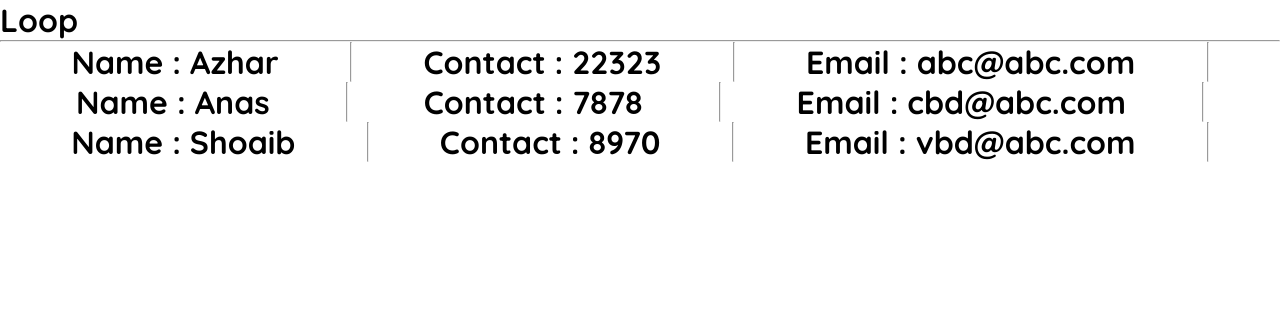
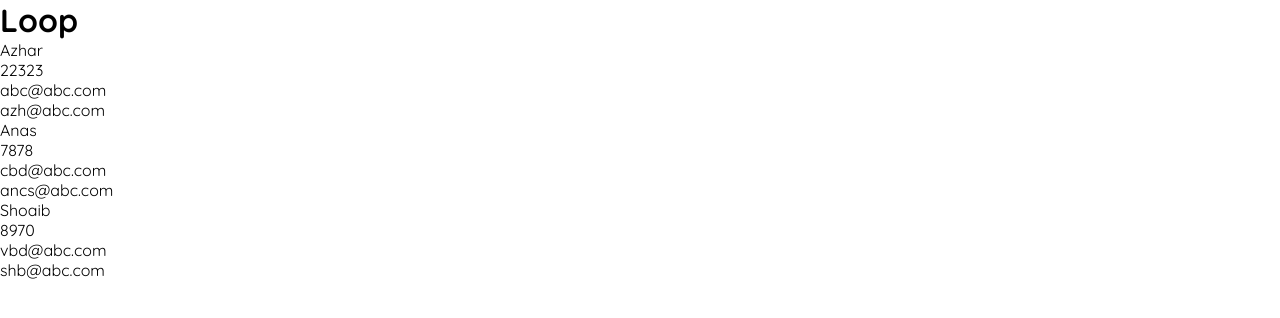
Before and after one commit to azharsiddiqui1234/Angular_From_Start_Tut, an Angular app: page / in a window 1280 px wide. Shown: the top 318 px of the page. Built offline with nearby package versions, Linux system fonts and the light colour scheme.

Commit message:
nested loop

```diff
--- a/src/app/app.component.html
+++ b/src/app/app.component.html
@@ -1,14 +1,12 @@
 <h1>Loop</h1>
-<!-- Simple Loop -->
-<!-- <h1 *ngFor="let users of users">{{users}}</h1> -->
-<hr/>
 
-<!-- Object Loop -->
-<div *ngFor="let users of users" style="display: flex; justify-content: space-evenly;">
-    <h1>Name : {{users.name}}</h1>
-    <hr/>
-    <h1>Contact : {{users.conact}}</h1>
-    <hr/>
-    <h1>Email : {{users.email}}</h1>
-    <hr/>
+<div *ngFor=" let users of users">
+    <ul>
+        <li>{{users.name}}</li>
+        <li>{{users.conact}}</li>
+        <ul *ngFor="let user_email of users.email">
+            <li>{{user_email.personal_email}}</li>
+            <li>{{user_email.work_email}}</li>
+        </ul>
+    </ul>
 </div>
--- a/src/app/app.component.ts
+++ b/src/app/app.component.ts
@@ -13,17 +13,32 @@ export class AppComponent {
     {
       name: 'Azhar',
       conact: 22323,
-      email: 'abc@abc.com',
+      email: [
+        {
+          personal_email: 'abc@abc.com',
+          work_email: 'azh@abc.com',
+        },
+      ],
     },
     {
       name: 'Anas',
       conact: 7878,
-      email: 'cbd@abc.com',
+      email: [
+        {
+          personal_email: 'cbd@abc.com',
+          work_email: 'ancs@abc.com',
+        },
+      ],
     },
     {
       name: 'Shoaib',
       conact: 8970,
-      email: 'vbd@abc.com',
+      email: [
+        {
+          personal_email: 'vbd@abc.com',
+          work_email: 'shb@abc.com',
+        },
+      ],
     },
   ];
 }
```
